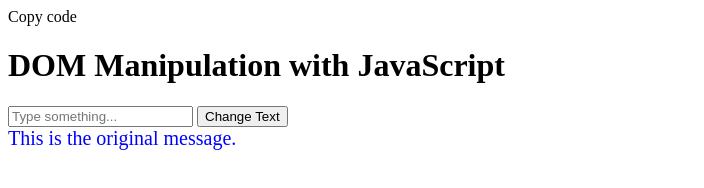
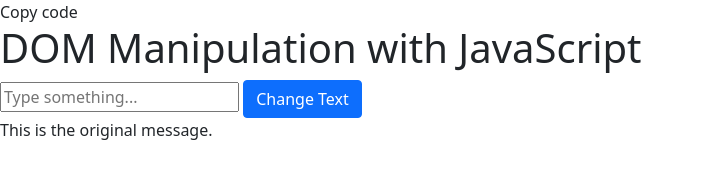
Before and after one commit to mlestrella843/JS_meta, a plain HTML site: page JS_browser/index.html in a window 1280 px wide. Shown: the whole page, without its empty margins (0-704 px from the left). Drawn offline with nearby package versions, Linux system fonts and the light colour scheme.

Commit message:
restructuring again

```diff
--- a/index.html
+++ b/JS_browser/index.html
@@ -5,13 +5,10 @@ Copy code
     <meta charset="UTF-8">
     <meta name="viewport" content="width=device-width, initial-scale=1.0">
     <title>DOM Manipulation Example</title>
-    <style>
-        #message {
-            font-size: 20px;
-            color: blue;
-        }
-    </style>
+    <link href="https://cdn.jsdelivr.net/npm/bootstrap@5.0.2/dist/css/bootstrap.min.css" rel="stylesheet" integrity="sha384-EVSTQN3/azprG1Anm3QDgpJLIm9Nao0Yz1ztcQTwFspd3yD65VohhpuuCOmLASjC" crossorigin="anonymous">
+
 </head>
+
 <body>
     <h1>DOM Manipulation with JavaScript</h1>
 
@@ -19,7 +16,7 @@ Copy code
     <input type="text" id="userInput" placeholder="Type something...">
 
     <!-- Button to trigger JavaScript -->
-    <button id="changeTextButton">Change Text</button>
+    <button id="changeTextButton" class="btn btn-primary">Change Text</button>
 
     <!-- A div where the text will be updated -->
     <div id="message">This is the original message.</div>
```
Also changed, not shown: JS_browser/index.js (renamed from index.js).
